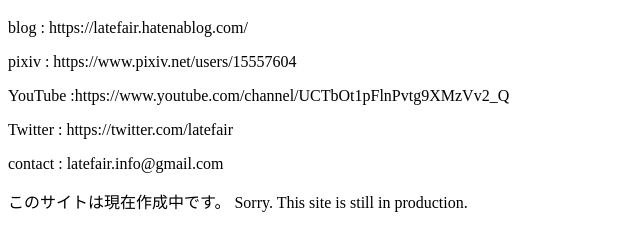
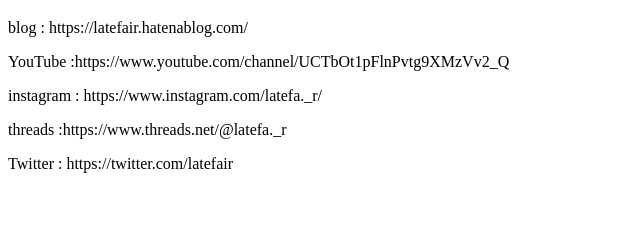
Before and after one commit to latefair/pagesTest, a plain HTML site: page index.html in a window 1280 px wide. Shown: the part 70-320 px from the top of the page, without its empty margins (0-640 px from the left). Drawn offline with Linux system fonts and the light colour scheme.

Commit message:
Update index.html

```diff
--- a/index.html
+++ b/index.html
@@ -8,17 +8,13 @@
     <h1>れいとっぽ(latefair)</h1>
     <p>blog : https://latefair.hatenablog.com/</P>
 
-     <p>pixiv : https://www.pixiv.net/users/15557604</P>
+    <p>YouTube :https://www.youtube.com/channel/UCTbOt1pFlnPvtg9XMzVv2_Q</P>
 
-    <p>YouTube :https://www.youtube.com/channel/UCTbOt1pFlnPvtg9XMzVv2_Q
+    <p>instagram : https://www.instagram.com/latefa._r/</P>
+
+    <p>threads :https://www.threads.net/@latefa._r</P>
 
     <p>Twitter : https://twitter.com/latefair</P>
 
-    <p>contact : latefair.info@gmail.com</P>
-
-
-
-      このサイトは現在作成中です。
-      Sorry. This site is still in production.
   </body>
 </html>
```
